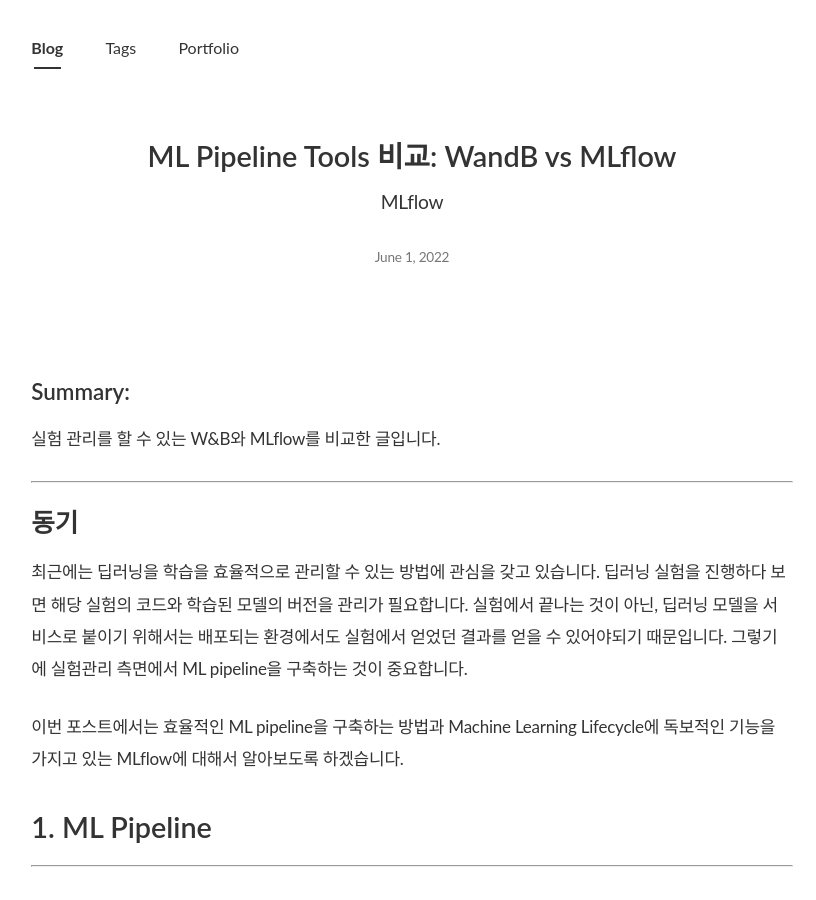
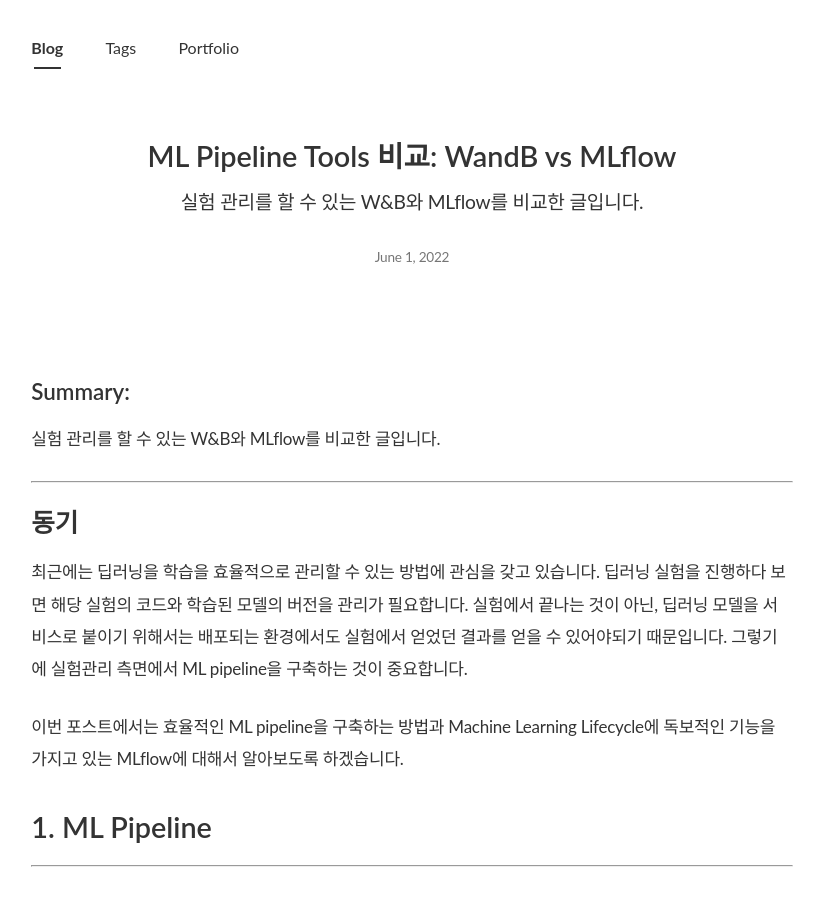
Before and after one commit to PEBpung/PEBpung.github.io, a Jekyll site: the page built from _posts/2022-06-01-MLflow-1.md, in a window 1280 px wide and 900 px high. Shown: the whole window, without its empty margins (228-1044 px from the left). Built offline with Jekyll 4.4.1, drawn with Linux system fonts in a browser that asks for light colours; nearby versions of some CDN libraries; some web fonts are replaced; comment, search, counter and statistics services are not loaded.

Commit message:
update: subtitle 변경

```diff
--- a/_posts/2022-06-01-MLflow-1.md
+++ b/_posts/2022-06-01-MLflow-1.md
@@ -1,7 +1,7 @@
 ---
 layout: post
 title: "ML Pipeline Tools 비교: WandB vs MLflow"
-subtitle : MLflow
+subtitle : 실험 관리를 할 수 있는 W&B와 MLflow를 비교한 글입니다.
 tags: [MLflow, Tool]
 categories: Engineering
 author: Pebpung
```
